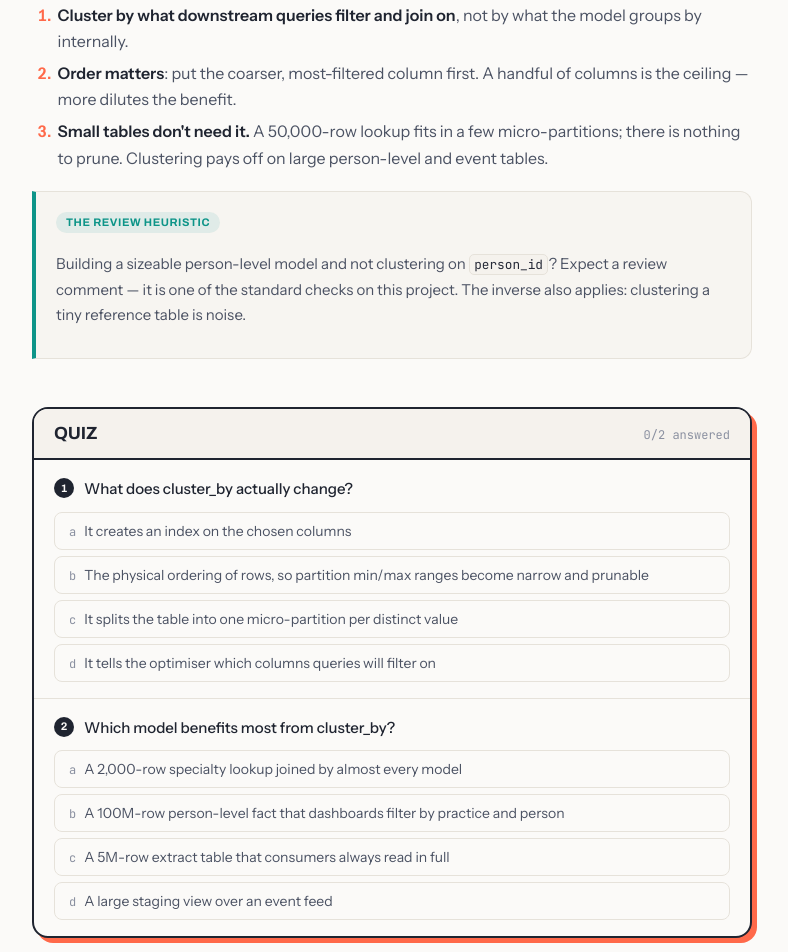
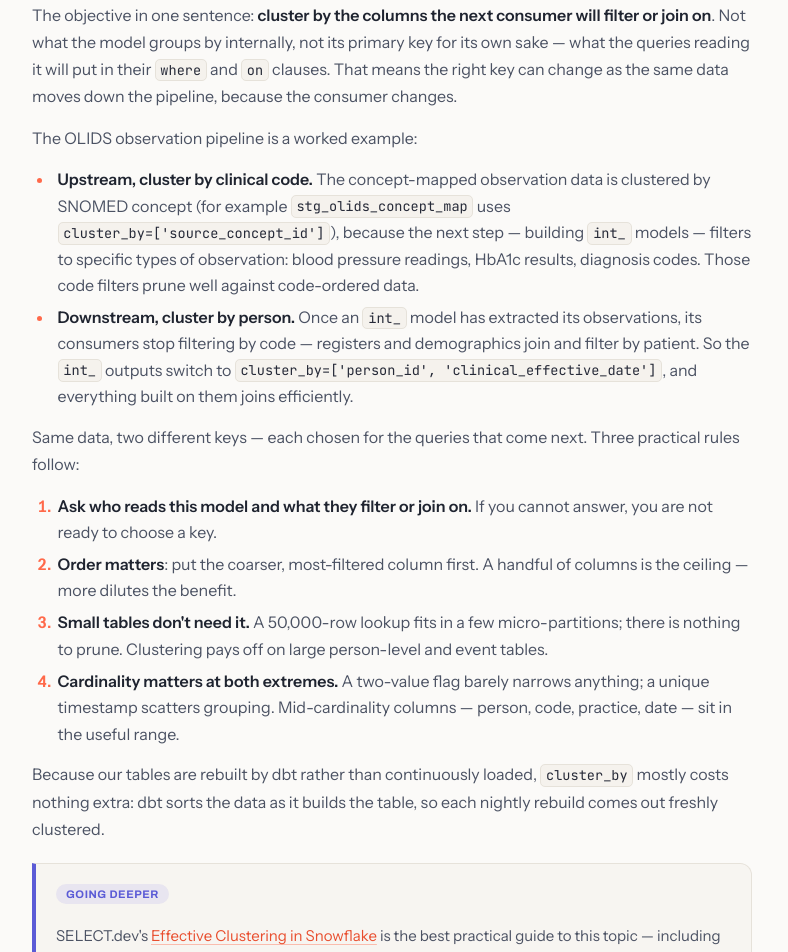
Before and after one commit to EddieDavison92/dbt-onboarding, a Next.js app: page /advanced/clustering in a window 1280 px wide. Shown: the part 1340-2292 px from the top of the page, without its empty margins (376-1164 px from the left). Built offline with nearby package versions, Linux system fonts and the light colour scheme.

Commit message:
docs: explain clustering key objective with OLIDS pipeline example, link SELECT.dev guide

```diff
--- a/app/advanced/clustering/page.tsx
+++ b/app/advanced/clustering/page.tsx
@@ -69,11 +69,45 @@ select ...
         </li>
       </ul>
 
-      <h2>Choosing columns</h2>
+      <h2>What makes a good clustering key</h2>
+      <p>
+        The objective in one sentence:{" "}
+        <strong>
+          cluster by the columns the next consumer will filter or join on
+        </strong>
+        . Not what the model groups by internally, not its primary key for its own
+        sake — what the queries reading it will put in their <code>where</code> and{" "}
+        <code>on</code> clauses. That means the right key can change as the same data
+        moves down the pipeline, because the consumer changes.
+      </p>
+      <p>The OLIDS observation pipeline is a worked example:</p>
+      <ul>
+        <li>
+          <strong>Upstream, cluster by clinical code.</strong> The concept-mapped
+          observation data is clustered by SNOMED concept (for example{" "}
+          <code>stg_olids_concept_map</code> uses{" "}
+          <code>cluster_by=[&apos;source_concept_id&apos;]</code>), because the next
+          step — building <code>int_</code> models — filters to specific types of
+          observation: blood pressure readings, HbA1c results, diagnosis codes. Those
+          code filters prune well against code-ordered data.
+        </li>
+        <li>
+          <strong>Downstream, cluster by person.</strong> Once an <code>int_</code>{" "}
+          model has extracted its observations, its consumers stop filtering by code —
+          registers and demographics join and filter by patient. So the{" "}
+          <code>int_</code> outputs switch to{" "}
+          <code>cluster_by=[&apos;person_id&apos;, &apos;clinical_effective_date&apos;]</code>,
+          and everything built on them joins efficiently.
+        </li>
+      </ul>
+      <p>
+        Same data, two different keys — each chosen for the queries that come next.
+        Three practical rules follow:
+      </p>
       <ol>
         <li>
-          <strong>Cluster by what downstream queries filter and join on</strong>, not by
-          what the model groups by internally.
+          <strong>Ask who reads this model and what they filter or join on.</strong> If
+          you cannot answer, you are not ready to choose a key.
         </li>
         <li>
           <strong>Order matters</strong>: put the coarser, most-filtered column first.
@@ -84,7 +118,34 @@ select ...
           a few micro-partitions; there is nothing to prune. Clustering pays off on
           large person-level and event tables.
         </li>
+        <li>
+          <strong>Cardinality matters at both extremes.</strong> A two-value flag
+          barely narrows anything; a unique timestamp scatters grouping. Mid-cardinality
+          columns — person, code, practice, date — sit in the useful range.
+        </li>
       </ol>
+      <p>
+        Because our tables are rebuilt by dbt rather than continuously loaded,{" "}
+        <code>cluster_by</code> mostly costs nothing extra: dbt sorts the data as it
+        builds the table, so each nightly rebuild comes out freshly clustered.
+      </p>
+
+      <Callout kind="info" title="Going deeper">
+        <p>
+          SELECT.dev&apos;s{" "}
+          <a
+            href="https://select.dev/posts/introduction-to-snowflake-clustering"
+            target="_blank"
+            rel="noopener noreferrer"
+          >
+            Effective Clustering in Snowflake
+          </a>{" "}
+          is the best practical guide to this topic — including natural clustering
+          (data loaded in date order is often already well clustered for free) and why
+          they find clustering worthwhile from hundreds of megabytes, well below
+          Snowflake&apos;s official multi-terabyte guidance.
+        </p>
+      </Callout>
 
       <Callout kind="tip" title="The review heuristic">
         <p>
```
